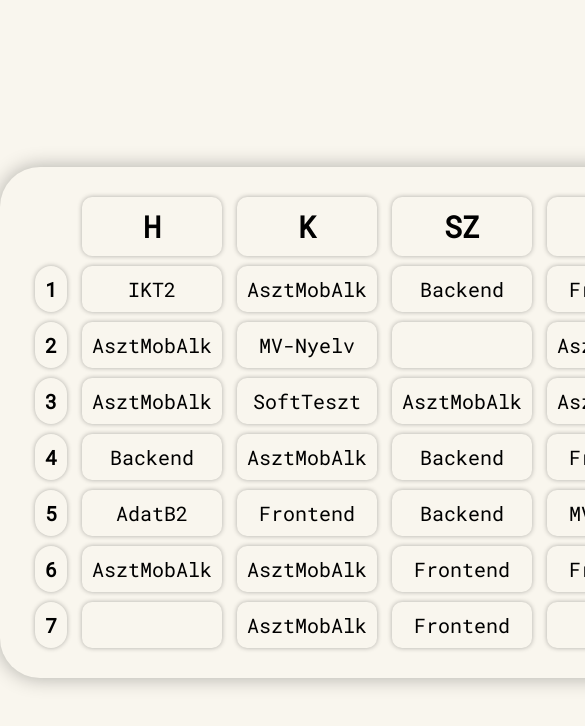
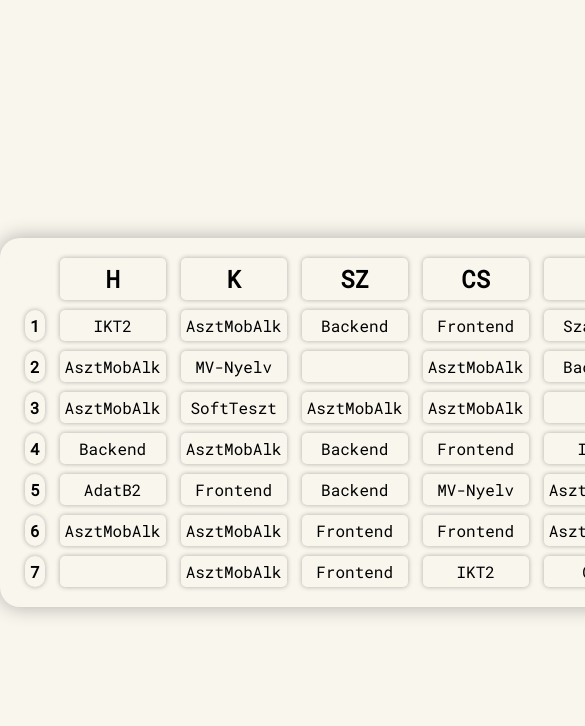
Before and after one commit to mtcsrht/timetable, a plain HTML site: page index.html in a window 390 px wide. Shown: the top 726 px of the page, 585 px wide, since content can reach past the window. Drawn offline with Linux system fonts and the light colour scheme.

Commit message:
Responsive

```diff
--- a/css/style.css
+++ b/css/style.css
@@ -1,4 +1,6 @@
 @import url('https://fonts.googleapis.com/css2?family=Roboto+Mono:wght@100;400&display=swap');
+
+/* Default styles */
 body {
     display: grid;
     place-items: center;
@@ -7,9 +9,11 @@ body {
     background-color: #F9F6EE;
     font-family: 'Roboto Mono', monospace;
 }
+
 .container {
     text-align: center;
 }
+
 .timetable table {
     border-radius: 40px;
     border-collapse: separate; /* Use separate border-collapse to control spacing */
@@ -17,18 +21,47 @@ body {
     box-shadow: 0px 0px 20px rgba(0, 0, 0, 0.3);
     padding: 20px;
 }
-.timetable th, td {
+
+.timetable th, .timetable td {
     box-shadow: 0px 0px 5px rgba(0, 0, 0, 0.3);
     border-radius: 10px;
     padding: 10px;
 }
+
 .timetable th {
     font-size: 30px;
 }
+
 .timetable td {
     font-size: 20px;
 }
+
 .timetable .number {
     border-radius: 20px;
     font-weight: bold;
 }
+
+/* Responsive Styles */
+@media screen and (max-width: 768px) {
+    /* Adjust styles for screens up to 768px wide */
+    .timetable th {
+        font-size: 24px;
+    }
+
+    .timetable td {
+        font-size: 16px;
+    }
+}
+
+@media screen and (max-width: 480px) {
+    /* Adjust styles for screens up to 480px wide (e.g., mobile devices) */
+    .timetable table {
+        border-radius: 20px;
+        padding: 10px;
+    }
+
+    .timetable th, .timetable td {
+        border-radius: 5px;
+        padding: 5px;
+    }
+}
```
